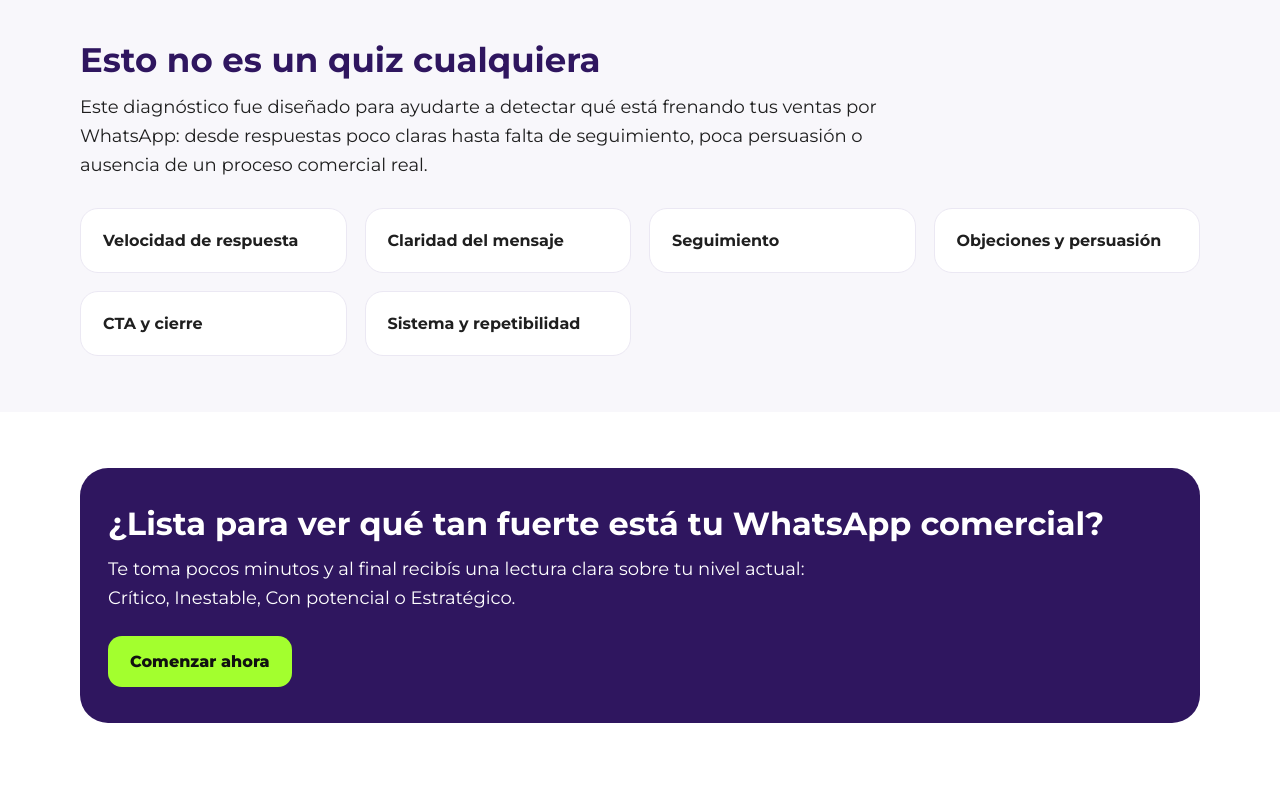
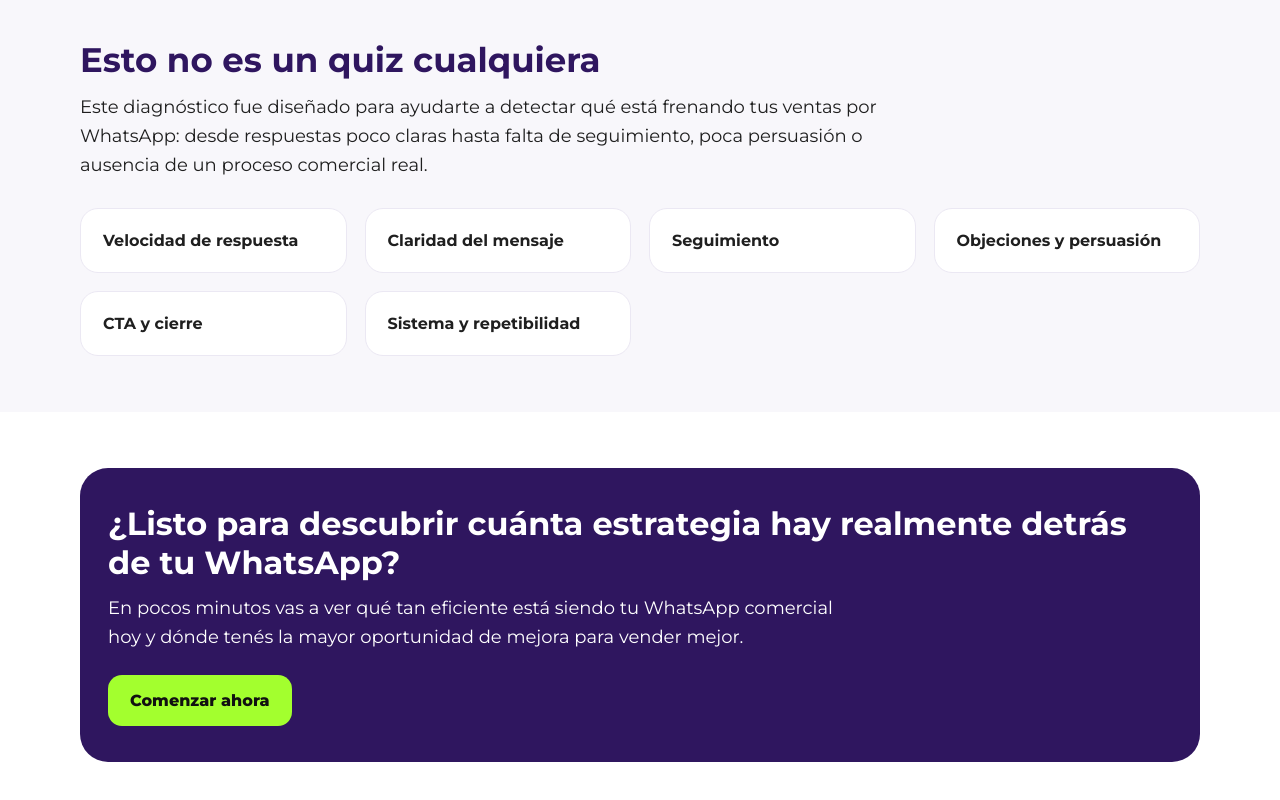
Before and after one commit to Japi-Hub/test-de-ventas-japi-hub, a Next.js app: page / in a window 1280 px wide. Shown: the part 694-1494 px from the top of the page. Built offline with nearby package versions, Linux system fonts and the light colour scheme.

Commit message:
Update page.tsx

```diff
--- a/app/page.tsx
+++ b/app/page.tsx
@@ -61,7 +61,7 @@
           }}
         >
           <a
-            href="#diagnostico"
+            href="/diagnostico"
             style={{
               background: '#7C3AED',
               color: '#ffffff',
@@ -196,7 +196,8 @@
             }}
           >
             <h2 style={{ fontSize: 32, margin: '0 0 12px' }}>
-              ¿Lista para ver qué tan fuerte está tu WhatsApp comercial?
+              ¿Listo para descubrir cuánta estrategia hay realmente detrás de tu
+              WhatsApp?
             </h2>
 
             <p
@@ -207,12 +208,13 @@
                 margin: '0 0 24px',
               }}
             >
-              Te toma pocos minutos y al final recibís una lectura clara sobre
-              tu nivel actual: Crítico, Inestable, Con potencial o Estratégico.
+              En pocos minutos vas a ver qué tan eficiente está siendo tu
+              WhatsApp comercial hoy y dónde tenés la mayor oportunidad de
+              mejora para vender mejor.
             </p>
 
             <a
-              href="#"
+              href="/diagnostico"
               style={{
                 display: 'inline-block',
                 background: '#A3FF2E',
```
